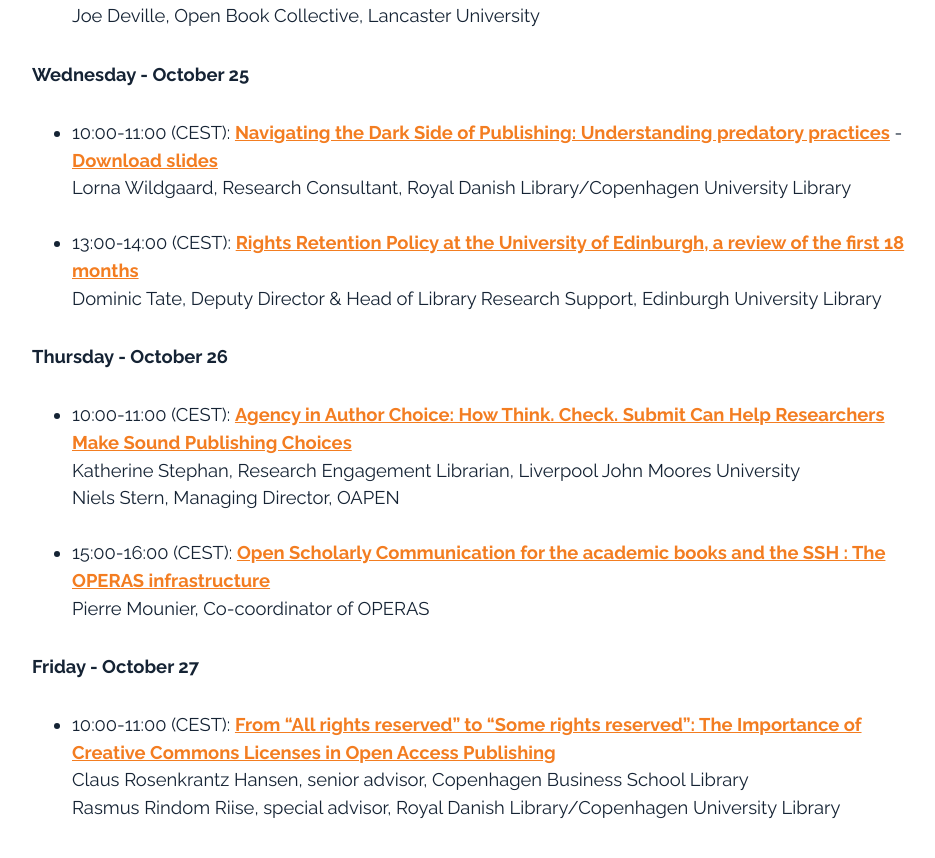
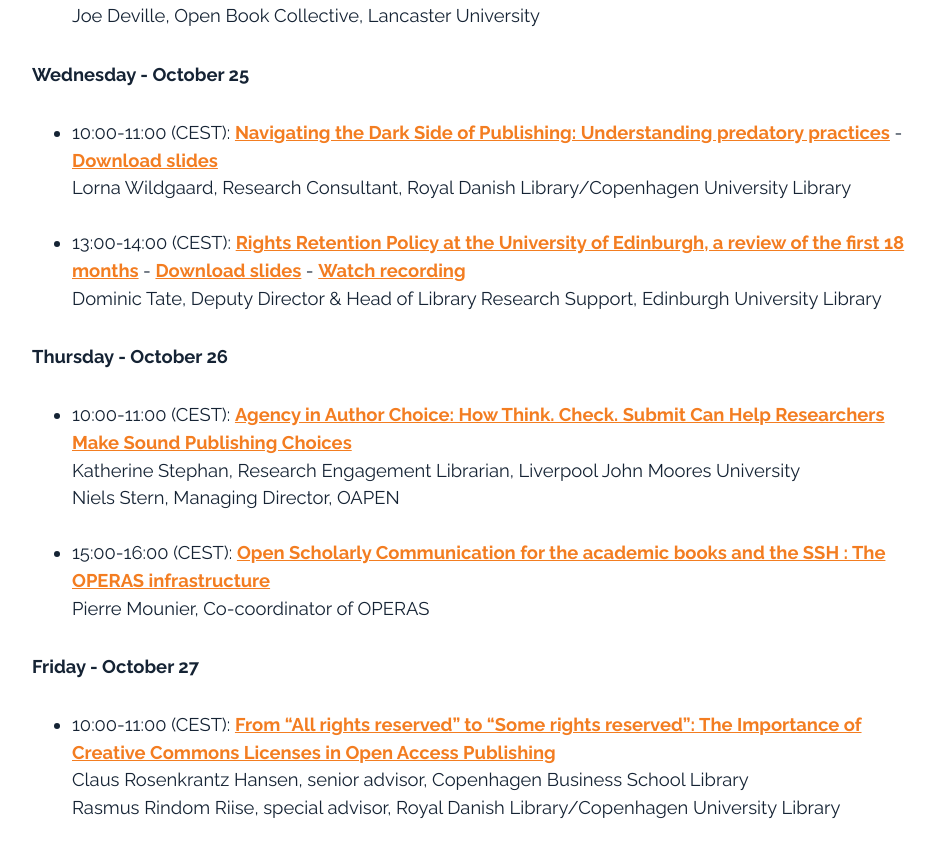
Before and after one commit to openaccess-dk/openaccess-dk.github.io, a Jekyll site: the page built from oaw23.md, in a window 1280 px wide and 900 px high, scrolled down 1951 px. Shown: the top 858 px of the window, without its empty margins (168-1103 px from the left). Built offline with Jekyll 4.4.1, drawn with Linux system fonts in a browser that asks for light colours.

Commit message:
Update oaw23.md

```diff
--- a/oaw23.md
+++ b/oaw23.md
@@ -37,7 +37,7 @@
 ##### Wednesday - October 25
 - 10:00-11:00 (CEST): <b>[Navigating the Dark Side of Publishing: Understanding predatory practices](https://openaccess.dk/oaw2023/wednesday_oct_25_1) </b> - <b>[Download slides](https://kub.kb.dk/ld.php?content_id=35084178) </b><br>
 Lorna Wildgaard, Research Consultant, Royal Danish Library/Copenhagen University Library<br><br>
-- 13:00-14:00 (CEST): <b>[Rights Retention Policy at the University of Edinburgh, a review of the first 18 months](https://openaccess.dk/oaw2023/wednesday_oct_25_2) </b><br>
+- 13:00-14:00 (CEST): <b>[Rights Retention Policy at the University of Edinburgh, a review of the first 18 months](https://openaccess.dk/oaw2023/wednesday_oct_25_2) </b> - <b>[Download slides](https://kub.kb.dk/ld.php?content_id=35084387) </b> - <b>[Watch recording](https://oer.ku.dk/media/t/0_6srfhrmx) </b><br>
 Dominic Tate, Deputy Director & Head of Library Research Support, Edinburgh University Library
 
 ##### Thursday - October 26
```
